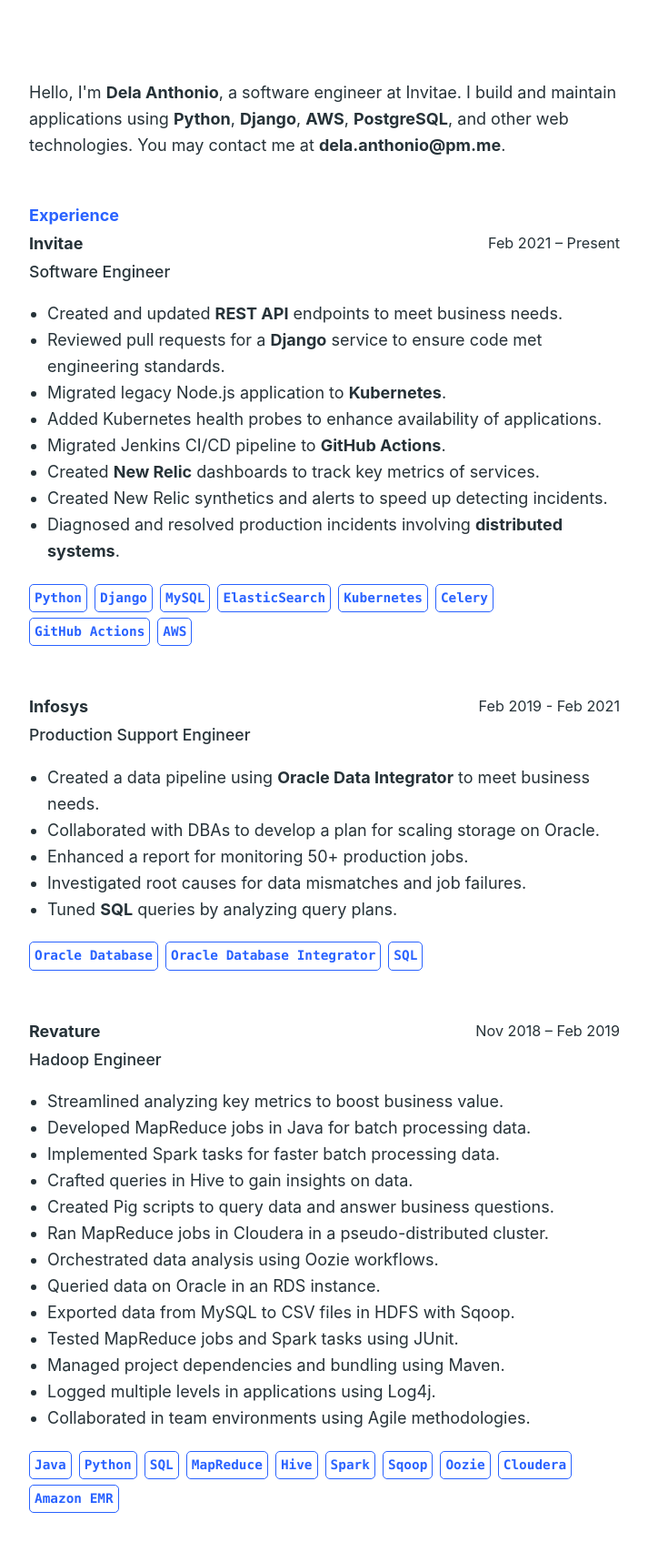
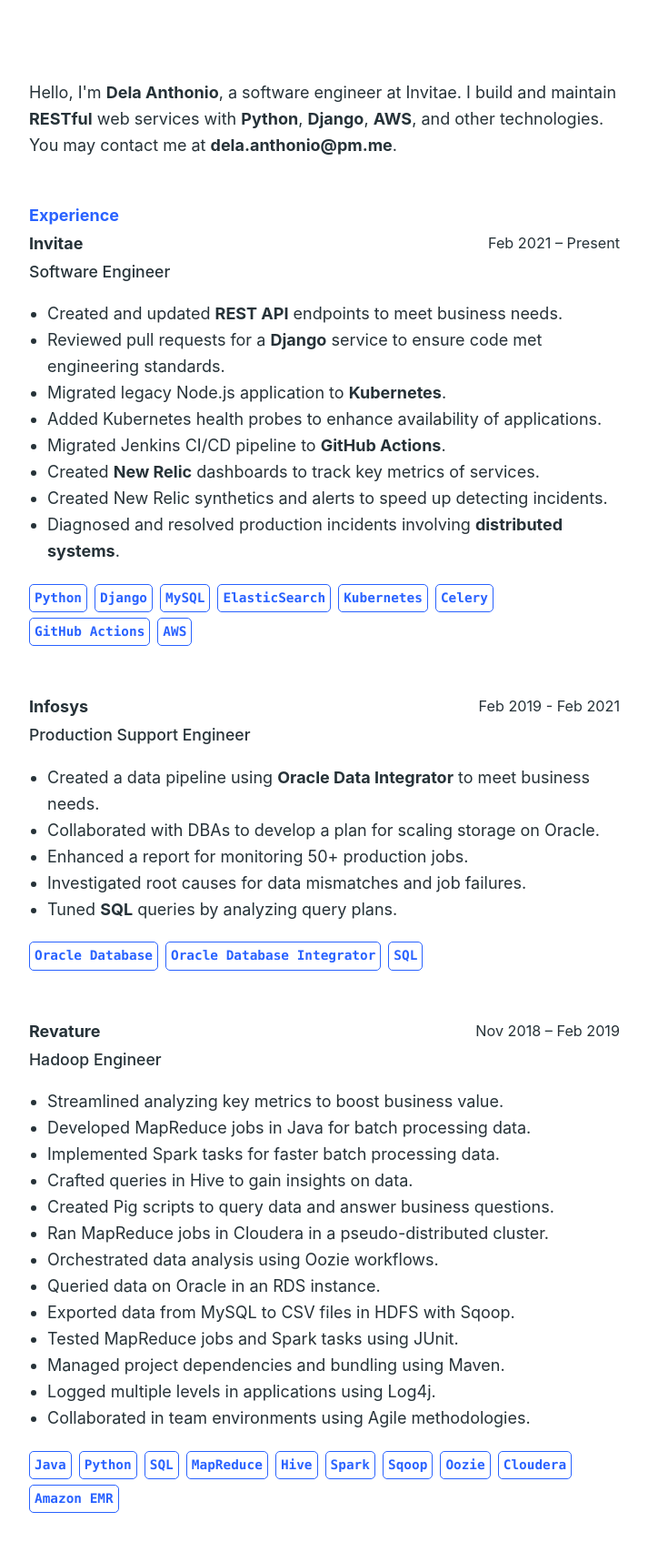
Before and after one commit to delaanthonio/delaanthonio.github.io, a Jekyll site: the page built from index.html, in a window 1280 px wide. Shown: the whole page at 91% size, without its empty margins (283-996 px from the left). Built offline with Jekyll 4.4.1, drawn with Linux system fonts in a browser that asks for light colours.

Commit message:
docs: update intro

```diff
--- a/_includes/intro.html
+++ b/_includes/intro.html
@@ -1,9 +1,10 @@
 <section class="intro">
     <div class="content">
         <p>
-            Hello, I'm <strong>{{ site.name }}</strong>, a software engineer at Invitae. I build and maintain
-            applications using <strong>Python</strong>, <strong>Django</strong>, <strong>AWS</strong>,
-            <strong>PostgreSQL</strong>, and other web technologies.
+            Hello, I'm <strong>{{ site.name }}</strong>, a software engineer at Invitae. I build
+            and maintain
+            <b>RESTful</b> web services with <strong>Python</strong>, <strong>Django</strong>,
+            <strong>AWS</strong>, and other technologies.
             You may contact me at
             <strong><a href="mailto:{{ site.email }}">{{ site.email }}</a></strong>.
         </p>
```
